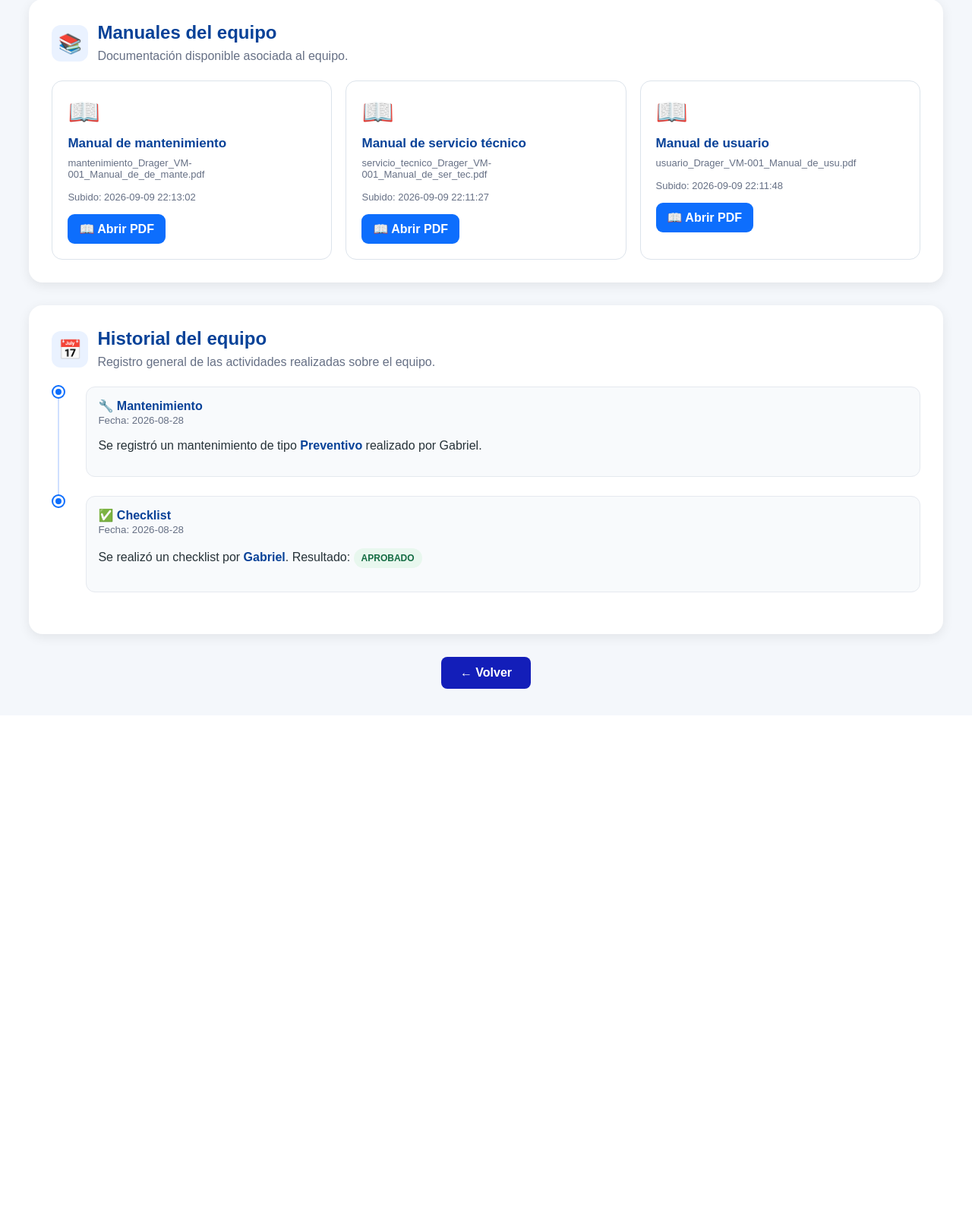
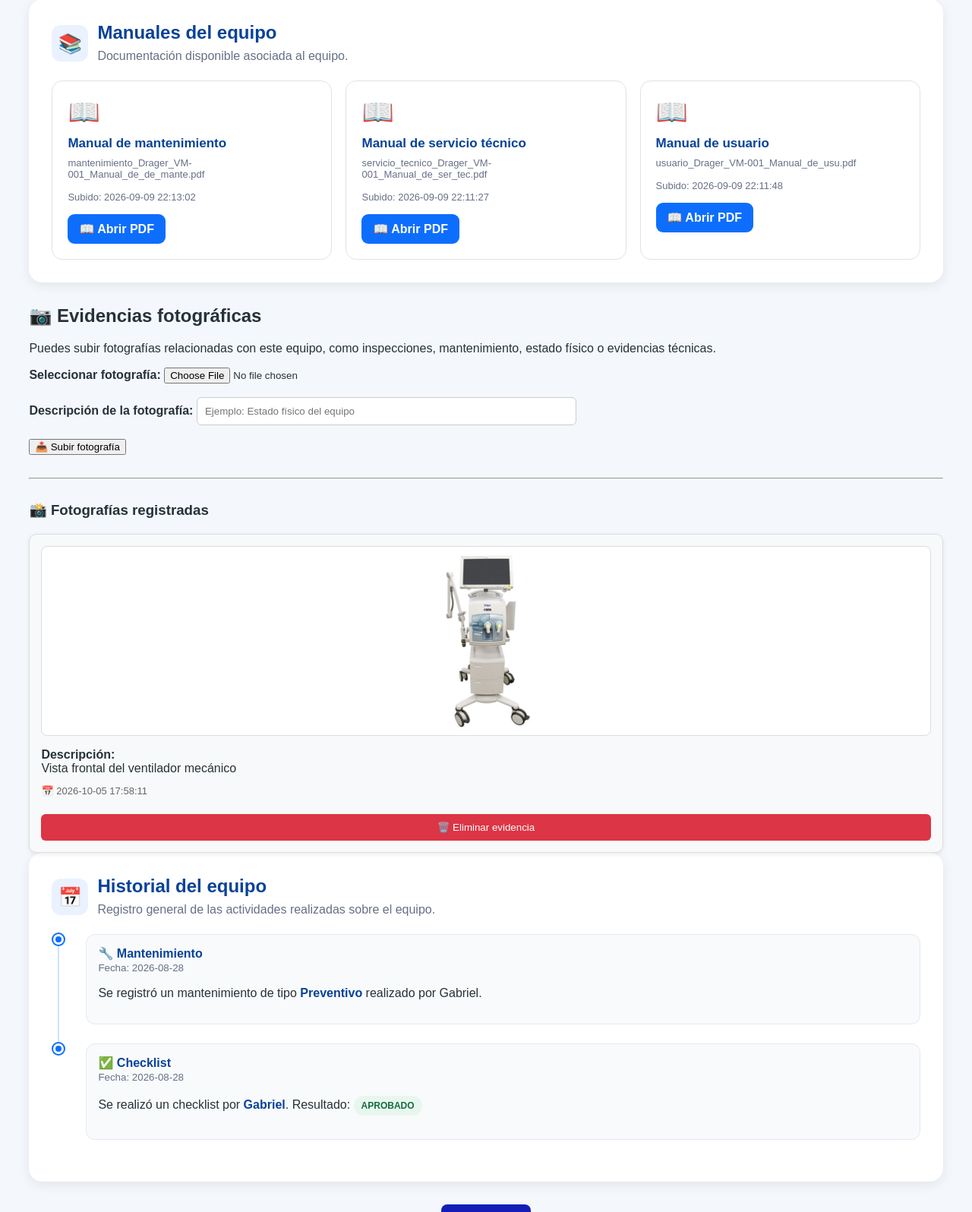
Before and after one commit to Garraspe/BioMedic, a Flask app: page /hoja-vida/1 in a window 1280 px wide. Shown: the part 1956-3552 px from the top of the page at 76% size. Before the commit the page ends 2863 px from the top, so only its background shows below. Run offline with Flask 3, Linux system fonts and the light colour scheme; data comes from the database, SQL or seed files in the repository; both versions use the stored data as it was after the commit.

Commit message:
Agrega evidencias fotograficas

```diff
--- a/app.py
+++ b/app.py
@@ -21,9 +21,15 @@ DATABASE = os.path.join(BASE_DIR, "biovent.db")
 
 UPLOAD_FOLDER = os.path.join(BASE_DIR, "manuales")
 app.config["UPLOAD_FOLDER"] = UPLOAD_FOLDER
-
 os.makedirs(UPLOAD_FOLDER, exist_ok=True)
-
+# =========================================================
+# CARPETA DE EVIDENCIAS FOTOGRÁFICAS
+# =========================================================
+
+EVIDENCIAS_FOLDER = os.path.join(BASE_DIR, "evidencias")
+app.config["EVIDENCIAS_FOLDER"] = EVIDENCIAS_FOLDER
+os.makedirs(EVIDENCIAS_FOLDER, exist_ok=True)
+print("CARPETA DE EVIDENCIAS:", EVIDENCIAS_FOLDER)
 
 # =========================================================
 # FORZAR UTF-8 EN TODAS LAS RESPUESTAS HTML
@@ -55,7 +61,28 @@ def archivo_permitido(nombre):
     extension = nombre.rsplit(".", 1)[1].lower()
 
     return extension in ALLOWED_EXTENSIONS
-
+# =========================================================
+# ARCHIVOS DE EVIDENCIA FOTOGRÁFICA
+# =========================================================
+
+ALLOWED_IMAGE_EXTENSIONS = {
+    "jpg",
+    "jpeg",
+    "png",
+    "webp"
+}
+
+
+def imagen_permitida(nombre):
+    if not nombre:
+        return False
+
+    if "." not in nombre:
+        return False
+
+    extension = nombre.rsplit(".", 1)[1].lower()
+
+    return extension in ALLOWED_IMAGE_EXTENSIONS
 
 # =========================================================
 # CONEXIÓN A BASE DE DATOS
@@ -152,6 +179,17 @@ def crear_bd():
             equipo_id INTEGER NOT NULL,
             tipo TEXT NOT NULL,
             archivo TEXT NOT NULL,
+            fecha_subida TEXT NOT NULL,
+            FOREIGN KEY (equipo_id)
+                REFERENCES equipos(id)
+        )
+    """)
+    conexion.execute("""
+        CREATE TABLE IF NOT EXISTS evidencias (
+            id INTEGER PRIMARY KEY AUTOINCREMENT,
+            equipo_id INTEGER NOT NULL,
+            archivo TEXT NOT NULL,
+            descripcion TEXT,
             fecha_subida TEXT NOT NULL,
             FOREIGN KEY (equipo_id)
                 REFERENCES equipos(id)
@@ -310,10 +348,14 @@ def equipos():
         equipos=equipos_registrados
     )
 
+    # =====================================================
+# HOJA DE VIDA DEL EQUIPO
+# =====================================================
+
 @app.route("/hoja-vida/<int:id>")
 def hoja_vida(id):
+
     conexion = conectar_bd()
-
 
     # Buscar información del equipo
     equipo = conexion.execute("""
@@ -350,6 +392,17 @@ def hoja_vida(id):
         ORDER BY tipo ASC
     """, (id,)).fetchall()
 
+    # Buscar evidencias fotográficas del equipo
+    evidencias_equipo = conexion.execute("""
+        SELECT *
+        FROM evidencias
+        WHERE equipo_id = ?
+        ORDER BY fecha_subida DESC, id DESC
+    """, (id,)).fetchall()
+    print("ID DEL EQUIPO:", id)
+    print("EVIDENCIAS ENCONTRADAS:", len(evidencias_equipo))
+    print("DATOS:", [dict(e) for e in evidencias_equipo])
+
     conexion.close()
 
     return render_template(
@@ -357,7 +410,8 @@ def hoja_vida(id):
         equipo=equipo,
         mantenimientos=mantenimientos_equipo,
         checklists=checklists_equipo,
-        manuales=manuales_equipo
+        manuales=manuales_equipo,
+        evidencias=evidencias_equipo
     )
     # =========================================================
 # CÓDIGO QR DE LA HOJA DE VIDA
@@ -421,6 +475,9 @@ def eliminar_equipo(id):
         app.config["UPLOAD_FOLDER"],
         str(id)
     )
+    print("CARPETA EQUIPO:", carpeta_equipo)
+    print("ARCHIVO RECIBIDO:", foto.filename)
+    print("RUTA FINAL:", ruta_archivo)
 
     for manual in manuales:
 
@@ -1630,6 +1687,185 @@ def eliminar_manual(
         )
     )
 
+    # =====================================================
+# SUBIR EVIDENCIA FOTOGRÁFICA
+# =====================================================
+
+@app.route("/evidencias/<int:id>/subir", methods=["POST"])
+def subir_evidencia(id):
+
+    conexion = conectar_bd()
+
+    # Verificar que el equipo exista
+    equipo = conexion.execute("""
+        SELECT *
+        FROM equipos
+        WHERE id = ?
+    """, (id,)).fetchone()
+
+    if equipo is None:
+        conexion.close()
+        return "Equipo no encontrado", 404
+
+    # Verificar que se haya enviado una fotografía
+    if "foto" not in request.files:
+        conexion.close()
+        return "No se seleccionó ninguna fotografía", 400
+
+    foto = request.files["foto"]
+
+    # Verificar que tenga nombre
+    if foto.filename == "":
+        conexion.close()
+        return "No se seleccionó ninguna fotografía", 400
+
+    # Verificar extensión
+    if not imagen_permitida(foto.filename):
+        conexion.close()
+        return "Formato de imagen no permitido", 400
+
+    # Crear carpeta del equipo
+    carpeta_equipo = os.path.join(
+        app.config["EVIDENCIAS_FOLDER"],
+        str(id)
+    )
+
+    os.makedirs(carpeta_equipo, exist_ok=True)
+
+    # Crear nombre seguro para el archivo
+    nombre_original = secure_filename(foto.filename)
+
+    fecha_actual = datetime.now().strftime("%Y%m%d_%H%M%S")
+
+    nombre_archivo = f"{fecha_actual}_{nombre_original}"
+
+    ruta_archivo = os.path.join(
+        carpeta_equipo,
+        nombre_archivo
+    )
+
+    # Guardar fotografía
+    foto.save(ruta_archivo)
+
+    # Descripción
+    descripcion = request.form.get("descripcion", "").strip()
+
+    # Registrar en la base de datos
+    conexion.execute("""
+        INSERT INTO evidencias (
+            equipo_id,
+            archivo,
+            descripcion,
+            fecha_subida
+        )
+        VALUES (?, ?, ?, ?)
+    """, (
+        id,
+        nombre_archivo,
+        descripcion,
+        datetime.now().strftime("%Y-%m-%d %H:%M:%S")
+    ))
+
+    conexion.commit()
+    conexion.close()
+
+    return redirect(url_for("hoja_vida", id=id))
+
+
+# =====================================================
+# ABRIR EVIDENCIA FOTOGRÁFICA
+# =====================================================
+
+@app.route("/evidencias/<int:id>/archivo/<path:nombre>")
+def abrir_evidencia(id, nombre):
+
+    carpeta_equipo = os.path.join(
+        app.config["EVIDENCIAS_FOLDER"],
+        str(id)
+    )
+
+    ruta_archivo = os.path.join(
+        carpeta_equipo,
+        nombre
+    )
+
+    if not os.path.isfile(ruta_archivo):
+        return "La evidencia fotográfica no existe.", 404
+
+    return send_from_directory(
+        carpeta_equipo,
+        nombre,
+        as_attachment=False
+    )
+
+
+# =====================================================
+# ELIMINAR EVIDENCIA FOTOGRÁFICA
+# =====================================================
+
+@app.route(
+    "/evidencias/<int:id>/eliminar/<int:evidencia_id>",
+    methods=["POST"]
+)
+def eliminar_evidencia(id, evidencia_id):
+
+    conexion = conectar_bd()
+
+    # Buscar la evidencia
+    evidencia = conexion.execute("""
+        SELECT archivo
+        FROM evidencias
+        WHERE id = ?
+        AND equipo_id = ?
+    """, (
+        evidencia_id,
+        id
+    )).fetchone()
+
+    if evidencia is None:
+        conexion.close()
+        return "Evidencia no encontrada", 404
+
+    # Ubicación de la carpeta del equipo
+    carpeta_equipo = os.path.join(
+        app.config["EVIDENCIAS_FOLDER"],
+        str(id)
+    )
+
+    # Ruta del archivo
+    ruta_archivo = os.path.join(
+        carpeta_equipo,
+        evidencia["archivo"]
+    )
+
+    # Eliminar archivo físico
+    if os.path.exists(ruta_archivo):
+
+        try:
+            os.remove(ruta_archivo)
+
+        except OSError:
+            pass
+
+    # Eliminar registro de la base de datos
+    conexion.execute("""
+        DELETE FROM evidencias
+        WHERE id = ?
+        AND equipo_id = ?
+    """, (
+        evidencia_id,
+        id
+    ))
+
+    conexion.commit()
+    conexion.close()
+
+    return redirect(
+        url_for(
+            "hoja_vida",
+            id=id
+        )
+    )
 
 # =========================================================
 # INFORMACIÓN DEL EQUIPO BIOMÉDICO
--- a/templates/hoja_vida.html
+++ b/templates/hoja_vida.html
@@ -1015,8 +1015,195 @@
 
 </section>
 
+    <!-- ===================================================== -->
+<!-- EVIDENCIAS FOTOGRÁFICAS -->
+<!-- ===================================================== -->
 
+<div class="seccion">
+
+    <h2>📷 Evidencias fotográficas</h2>
+
+    <p>
+        Puedes subir fotografías relacionadas con este equipo,
+        como inspecciones, mantenimiento, estado físico o evidencias técnicas.
+    </p>
+
+    <!-- FORMULARIO PARA SUBIR FOTOGRAFÍA -->
+
+    <form
+        action="{{ url_for('subir_evidencia', id=equipo['id']) }}"
+        method="POST"
+        enctype="multipart/form-data"
+    >
+
+        <div>
+            <label for="foto">
+                <strong>Seleccionar fotografía:</strong>
+            </label>
+
+            <input
+                type="file"
+                id="foto"
+                name="foto"
+                accept=".jpg,.jpeg,.png,.webp"
+                required
+            >
+        </div>
+
+        <br>
+
+        <div>
+            <label for="descripcion">
+                <strong>Descripción de la fotografía:</strong>
+            </label>
+
+            <input
+                type="text"
+                id="descripcion"
+                name="descripcion"
+                placeholder="Ejemplo: Estado físico del equipo"
+                style="
+                    width: 100%;
+                    max-width: 500px;
+                    padding: 10px;
+                    border: 1px solid #ccc;
+                    border-radius: 6px;
+                "
+            >
+        </div>
+
+        <br>
+
+        <button type="submit">
+            📤 Subir fotografía
+        </button>
+
+    </form>
+
+    <hr style="margin: 30px 0;">
+
+    <!-- FOTOGRAFÍAS REGISTRADAS -->
+
+    <h3>📸 Fotografías registradas</h3>
+
+    {% if evidencias %}
+
+        <div style="
+            display: grid;
+            grid-template-columns: repeat(auto-fit, minmax(280px, 1fr));
+            gap: 20px;
+            margin-top: 20px;
+        ">
+
+            {% for evidencia in evidencias %}
+
+                <div style="
+                    border: 1px solid #ddd;
+                    border-radius: 10px;
+                    padding: 15px;
+                    background: #f8f9fa;
+                    box-shadow: 0 2px 6px rgba(0,0,0,0.08);
+                ">
+
+                    <!-- IMAGEN -->
+
+                    <img
+                        src="{{ url_for(
+                            'abrir_evidencia',
+                            id=equipo['id'],
+                            nombre=evidencia['archivo']
+                        ) }}"
+                        alt="Evidencia fotográfica"
+                        style="
+                            width: 100%;
+                            height: 250px;
+                            object-fit: contain;
+                            border-radius: 8px;
+                            background: white;
+                            border: 1px solid #ddd;
+                        "
+                    >
+
+                    <!-- DESCRIPCIÓN -->
+
+                    <p style="
+                        margin-top: 12px;
+                        margin-bottom: 8px;
+                    ">
+                        <strong>Descripción:</strong><br>
+
+                        {{ evidencia['descripcion'] or 'Sin descripción' }}
+                    </p>
+
+                    <!-- FECHA -->
+
+                    <p style="
+                        font-size: 13px;
+                        color: #666;
+                    ">
+                        📅 {{ evidencia['fecha_subida'] }}
+                    </p>
+
+                    <!-- ELIMINAR -->
+
+                    <form
+                        action="{{ url_for(
+                            'eliminar_evidencia',
+                            id=equipo['id'],
+                            evidencia_id=evidencia['id']
+                        ) }}"
+                        method="POST"
+                        onsubmit="return confirm(
+                            '¿Estás seguro de que deseas eliminar esta evidencia fotográfica?'
+                        );"
+                    >
+
+                        <button
+                            type="submit"
+                            style="
+                                width: 100%;
+                                background: #dc3545;
+                                color: white;
+                                border: none;
+                                padding: 10px;
+                                border-radius: 6px;
+                                cursor: pointer;
+                                margin-top: 10px;
+                            "
+                        >
+                            🗑️ Eliminar evidencia
+                        </button>
+
+                    </form>
+
+                </div>
+
+            {% endfor %}
+
+        </div>
+
+    {% else %}
+
+        <div style="
+            padding: 20px;
+            margin-top: 15px;
+            background: #f1f3f5;
+            border-radius: 8px;
+            text-align: center;
+            color: #666;
+        ">
+            📷 Todavía no hay evidencias fotográficas
+            registradas para este equipo.
+        </div>
+
+    {% endif %}
+
+</div>
+
+
+<!-- ===================================================== -->
 <!-- HISTORIAL GENERAL -->
+<!-- ===================================================== -->
 
 <section class="tarjeta">
 
```
Also changed, not shown: biovent.db, evidencias/1/20261005_175811_ventilador-de-drager-evita-infinity-v500.jpg (added), evidencias/2/20261005_175934_ventilador-de-drager-evita-infinity-v500.jpg (added), evidencias/3/20261005_175954_ventilador-de-drager-evita-infinity-v500.jpg (added), evidencias/4/20261005_180011_ventilador-de-drager-evita-infinity-v500.jpg (added), evidencias/5/20261005_180026_ventilador-de-drager-evita-infinity-v500.jpg (added).
